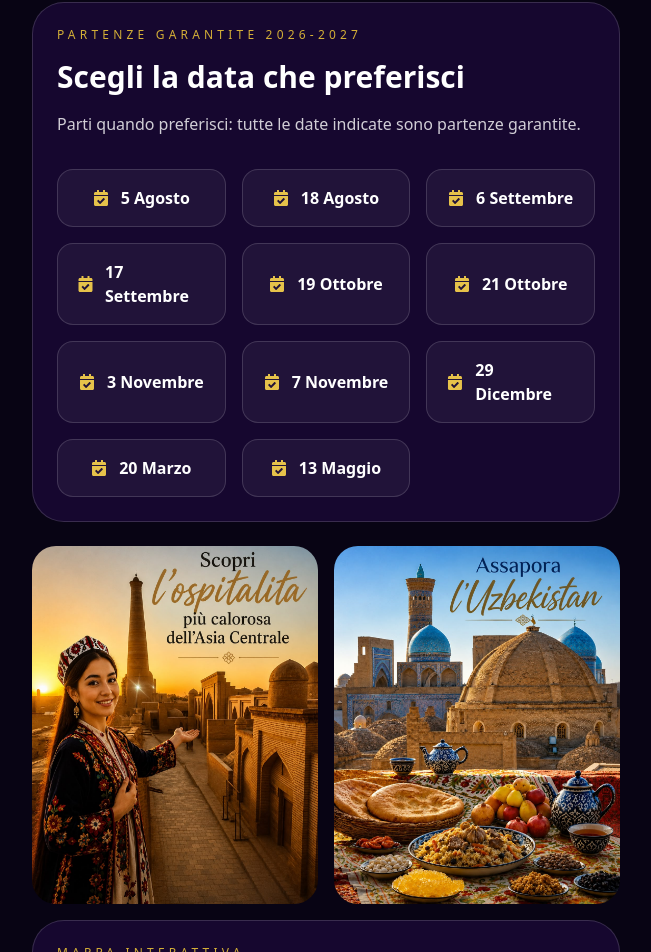
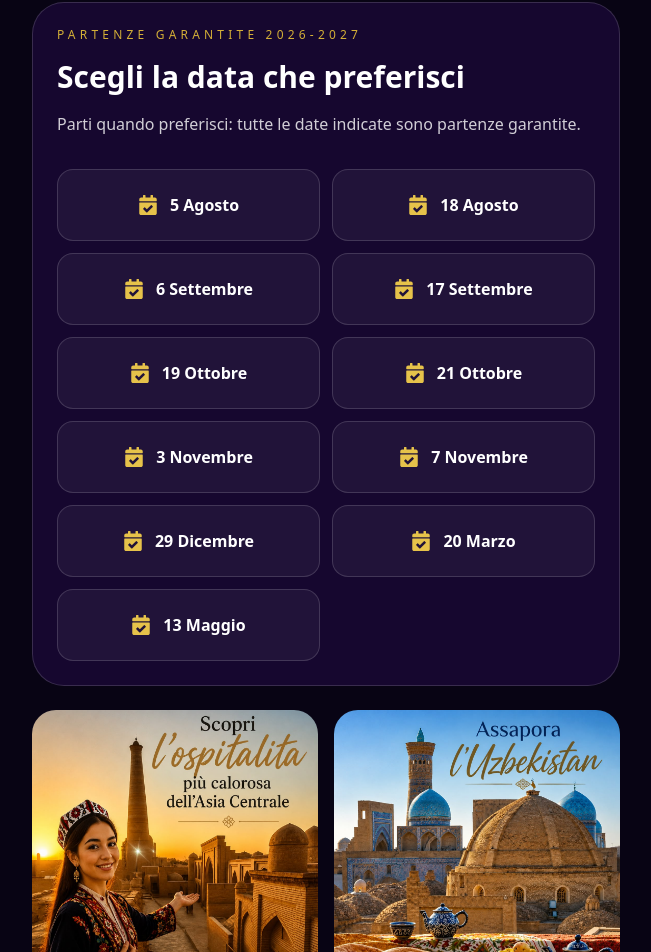
Before and after one commit to toybel/golden-terra-travel, a Next.js app: page /itinerari/uzbekistan-classic in a window 1280 px wide. Shown: the part 1045-1997 px from the top of the page, without its empty margins (314-965 px from the left). Built offline with nearby package versions, Linux system fonts and the light colour scheme.

Commit message:
Aggiornato tour classico e mappe

```diff
--- a/app/itinerari/uzbekistan-classic/page.tsx
+++ b/app/itinerari/uzbekistan-classic/page.tsx
@@ -299,7 +299,7 @@ export default function UzbekistanClassicPage() {
     Parti quando preferisci: tutte le date indicate sono partenze garantite.
   </p>
 
-  <div className="mt-8 grid grid-cols-2 gap-4 md:grid-cols-3">
+<div className="mt-8 grid grid-cols-2 gap-3">
   {[
     "5 Agosto",
     "18 Agosto",
@@ -315,10 +315,10 @@ export default function UzbekistanClassicPage() {
   ].map((date) => (
     <div
       key={date}
-  className="flex items-center justify-center rounded-2xl border border-white/15 bg-white/5 px-5 py-4 font-semibold transition-all duration-300 hover:border-[#E6C24A] hover:bg-white/10 hover:-translate-y-1"
+      className="flex min-h-[72px] items-center justify-center gap-3 rounded-2xl border border-white/15 bg-white/5 px-3 py-3 text-center text-sm font-semibold leading-tight transition-all duration-300 hover:-translate-y-1 hover:border-[#E6C24A] hover:bg-white/10 sm:text-base"
     >
-  <FaCalendarCheck className="mr-3 text-[#E6C24A]" />
-  {date}
+      <FaCalendarCheck className="h-5 w-5 shrink-0 text-[#E6C24A]" />
+      <span>{date}</span>
     </div>
   ))}
 </div>
```
Also changed, not shown: 1 other file (tests, documents, lock files or other folders). Lines whose indentation alone changed are shown as unchanged.
